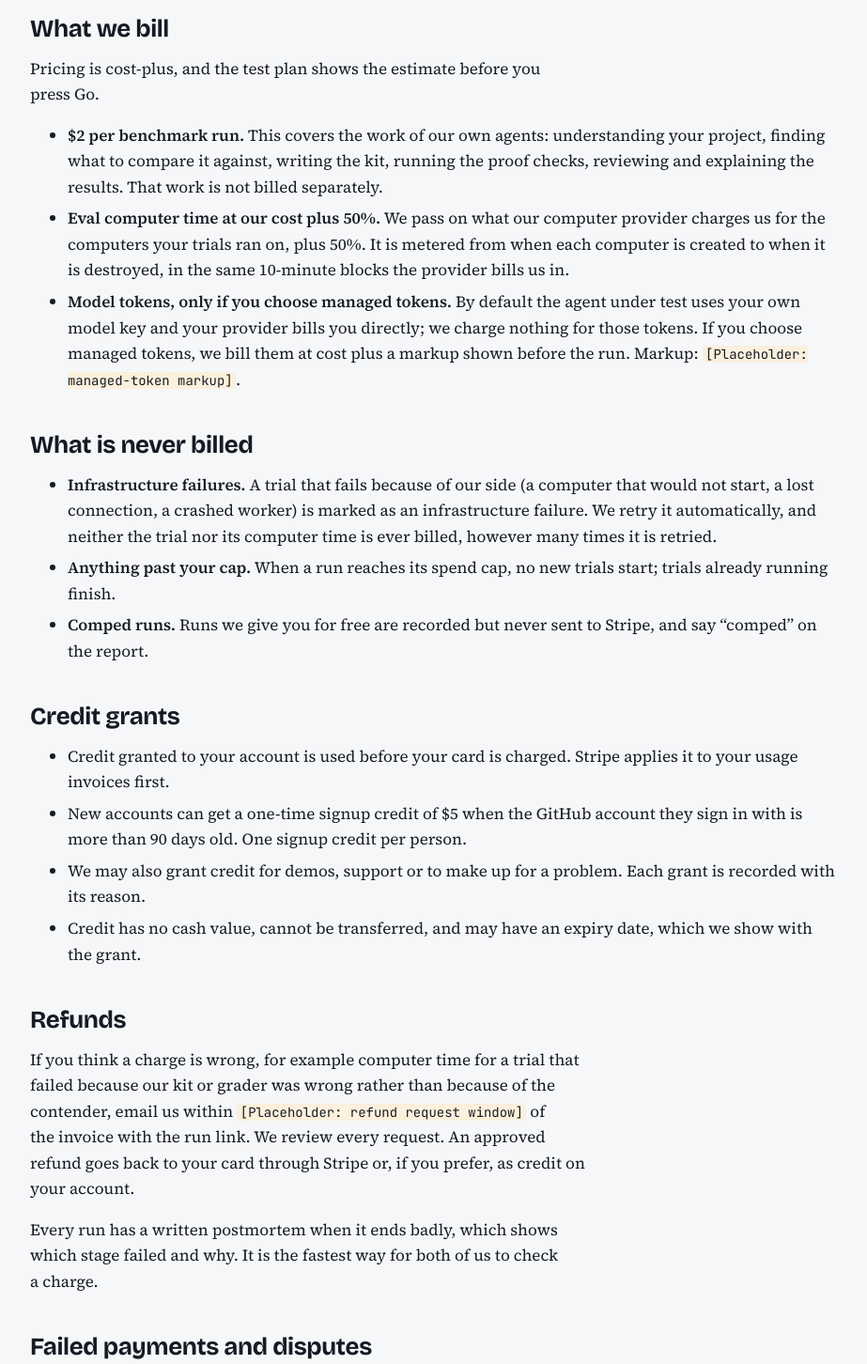
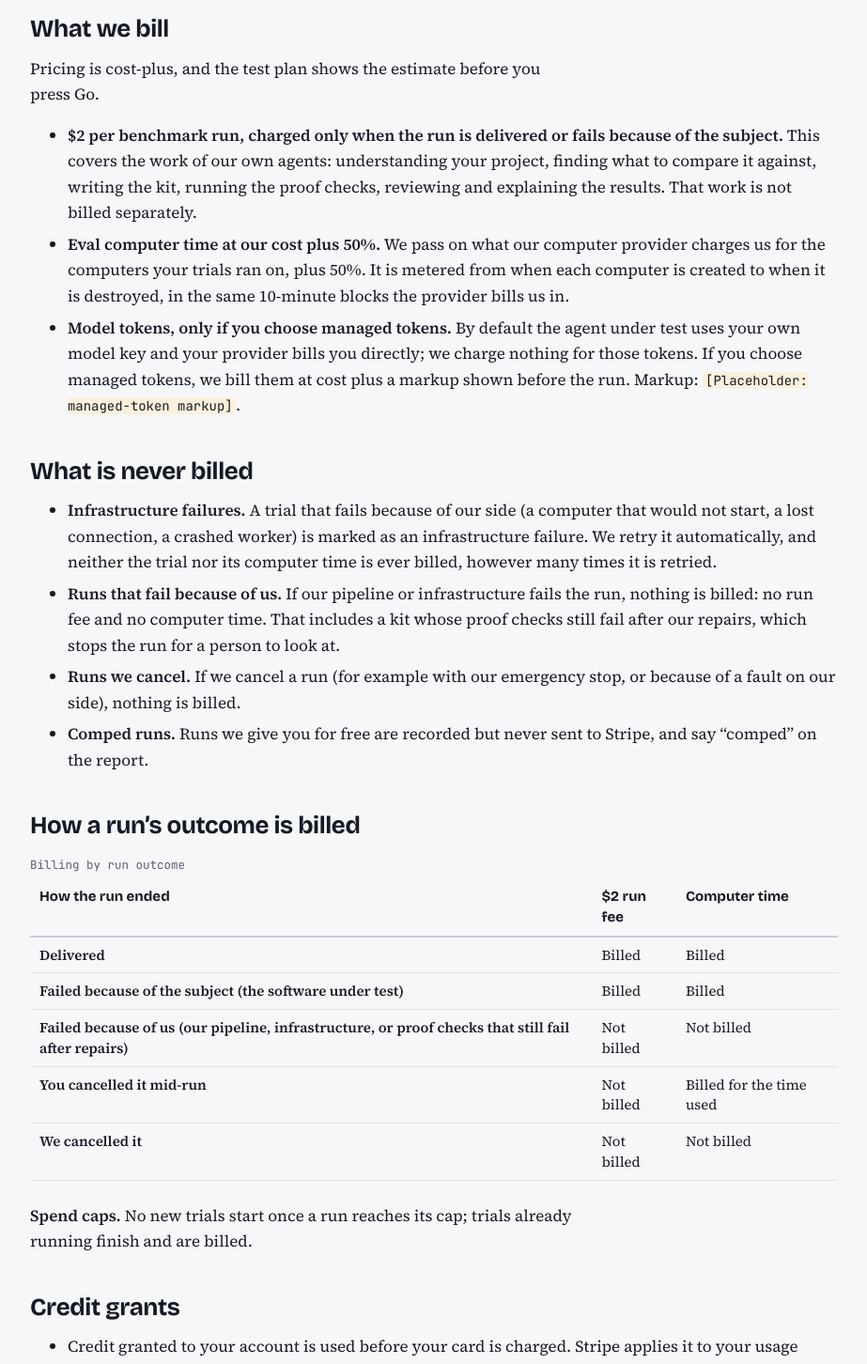
Before and after one commit to jaximus808/anybench, a Next.js app in the folder apps/web/: page /refunds in a window 1280 px wide. Shown: the part 820-2272 px from the top of the page at 94% size, without its empty margins (216-1139 px from the left). Built offline with nearby package versions, Linux system fonts and the light colour scheme; no server answers.

Commit message:
TDM-106 [11.9]: review fixes: billing by run outcome, shared trial computers, gate wording, no CI or Settings claims
Co-Authored-By: Claude <noreply@anthropic.com>

```diff
--- a/apps/web/app/(legal)/aup/page.tsx
+++ b/apps/web/app/(legal)/aup/page.tsx
@@ -55,7 +55,7 @@ export default function AupPage() {
         <ul>
           <li>
             Do only what the benchmark needs. Network access should stay within the hosts the kit
-            declares in <code>network.allow</code>; the runner checks this.
+            declares in <code>network.allow</code>; the runner records what each trial could reach.
           </li>
           <li>
             Do not tamper with the measurement: no editing gates, reference outputs or collectors
@@ -72,8 +72,8 @@ export default function AupPage() {
             benchmarking.
           </li>
           <li>
-            Do not rely on anything surviving a trial. Every eval computer is destroyed when its
-            trial ends.
+            Do not rely on anything surviving a trial. Your code runs on isolated computers created
+            for your eval and destroyed when your trials finish.
           </li>
         </ul>
       </section>
--- a/apps/web/app/(legal)/refunds/page.tsx
+++ b/apps/web/app/(legal)/refunds/page.tsx
@@ -1,7 +1,7 @@
 import type { Metadata } from "next";
 import Link from "next/link";
 import { LegalPage } from "../../../components/docs/LegalPage";
-import { Placeholder } from "../../../components/docs/Notices";
+import { Placeholder, TableWrap } from "../../../components/docs/Notices";
 
 export const metadata: Metadata = {
   title: "Refunds and billing",
@@ -14,7 +14,7 @@ export default function RefundsPage() {
     <LegalPage
       path="/refunds"
       title="Refunds and billing"
-      summary="Anybench bills by usage. You link a card once, usage adds up as your trials run, and Stripe sends a monthly invoice. Our own failures are never billed."
+      summary="Anybench bills by usage. You link a card once, usage adds up as your trials run, and Stripe sends a monthly invoice. Runs that fail because of us are never billed."
     >
       <section aria-labelledby="refunds-how">
         <h2 id="refunds-how">How billing works</h2>
@@ -46,10 +46,13 @@ export default function RefundsPage() {
         <p>Pricing is cost-plus, and the test plan shows the estimate before you press Go.</p>
         <ul>
           <li>
-            <strong>$2 per benchmark run.</strong> This covers the work of our own agents:
-            understanding your project, finding what to compare it against, writing the kit, running
-            the proof checks, reviewing and explaining the results. That work is not billed
-            separately.
+            <strong>
+              $2 per benchmark run, charged only when the run is delivered or fails because of the
+              subject.
+            </strong>{" "}
+            This covers the work of our own agents: understanding your project, finding what to
+            compare it against, writing the kit, running the proof checks, reviewing and explaining
+            the results. That work is not billed separately.
           </li>
           <li>
             <strong>Eval computer time at our cost plus 50%.</strong> We pass on what our computer
@@ -76,14 +79,69 @@ export default function RefundsPage() {
             computer time is ever billed, however many times it is retried.
           </li>
           <li>
-            <strong>Anything past your cap.</strong> When a run reaches its spend cap, no new trials
-            start; trials already running finish.
+            <strong>Runs that fail because of us.</strong> If our pipeline or infrastructure fails
+            the run, nothing is billed: no run fee and no computer time. That includes a kit whose
+            proof checks still fail after our repairs, which stops the run for a person to look at.
+          </li>
+          <li>
+            <strong>Runs we cancel.</strong> If we cancel a run (for example with our emergency
+            stop, or because of a fault on our side), nothing is billed.
           </li>
           <li>
             <strong>Comped runs.</strong> Runs we give you for free are recorded but never sent to
             Stripe, and say &ldquo;comped&rdquo; on the report.
           </li>
         </ul>
+      </section>
+
+      <section aria-labelledby="refunds-outcomes">
+        <h2 id="refunds-outcomes">How a run&rsquo;s outcome is billed</h2>
+        <TableWrap>
+          <table>
+            <caption>Billing by run outcome</caption>
+            <thead>
+              <tr>
+                <th scope="col">How the run ended</th>
+                <th scope="col">$2 run fee</th>
+                <th scope="col">Computer time</th>
+              </tr>
+            </thead>
+            <tbody>
+              <tr>
+                <th scope="row">Delivered</th>
+                <td>Billed</td>
+                <td>Billed</td>
+              </tr>
+              <tr>
+                <th scope="row">Failed because of the subject (the software under test)</th>
+                <td>Billed</td>
+                <td>Billed</td>
+              </tr>
+              <tr>
+                <th scope="row">
+                  Failed because of us (our pipeline, infrastructure, or proof checks that still
+                  fail after repairs)
+                </th>
+                <td>Not billed</td>
+                <td>Not billed</td>
+              </tr>
+              <tr>
+                <th scope="row">You cancelled it mid-run</th>
+                <td>Not billed</td>
+                <td>Billed for the time used</td>
+              </tr>
+              <tr>
+                <th scope="row">We cancelled it</th>
+                <td>Not billed</td>
+                <td>Not billed</td>
+              </tr>
+            </tbody>
+          </table>
+        </TableWrap>
+        <p>
+          <strong>Spend caps.</strong> No new trials start once a run reaches its cap; trials
+          already running finish and are billed.
+        </p>
       </section>
 
       <section aria-labelledby="refunds-credits">
@@ -138,10 +196,12 @@ export default function RefundsPage() {
       </section>
 
       <section aria-labelledby="refunds-cancel">
-        <h2 id="refunds-cancel">Cancelling</h2>
+        <h2 id="refunds-cancel">Cancelling your subscription</h2>
         <p>
-          You can remove your card and cancel your subscription at any time from the billing portal.
-          There is no minimum term. Usage before you cancelled is invoiced as normal. See also the{" "}
+          This is separate from cancelling a run (see{" "}
+          <a href="#refunds-outcomes">how a run&rsquo;s outcome is billed</a>). You can remove your
+          card and cancel your subscription at any time from the billing portal. There is no minimum
+          term. Usage before you cancelled is invoiced as normal. See also the{" "}
           <Link href="/terms">terms of service</Link>.
         </p>
       </section>
--- a/apps/web/app/docs/cli/page.tsx
+++ b/apps/web/app/docs/cli/page.tsx
@@ -112,8 +112,8 @@ export default function CliDocsPage() {
           The CLI authenticates with an API key (<code>ab_live_…</code> or <code>ab_test_…</code>
           ). Keys are shown once, can be limited to scopes (<code>runs:read</code>,{" "}
           <code>events:read</code>, <code>logs:read</code>, <code>alerts:write</code>,{" "}
-          <code>runs:write</code>, <code>publish:write</code>) and to specific runs, and can be
-          revoked from Settings.
+          <code>runs:write</code>, <code>publish:write</code>) and to specific runs, and are revocable.
+          A page for managing keys in the web app is coming soon.
         </p>
       </section>
 
--- a/apps/web/app/docs/kits/page.tsx
+++ b/apps/web/app/docs/kits/page.tsx
@@ -87,7 +87,7 @@ export default function KitsDocsPage() {
         <p>
           Every <code>measured</code> requirement must name a <code>gate_id</code>, and the score
           only accepts metrics from trials whose gate passed. A kit whose measured gate has no
-          oracle in <code>proof.oracle</code> does not validate. <code>reviewed</code>{" "}
+          oracle in <code>proof.oracle</code> does not validate, and a kit whose proof checks fail is not run. <code>reviewed</code>{" "}
           requirements are scored by a reviewer agent against <code>rubric.md</code> and may also
           be gated, for example to review only code whose tests pass.
         </p>
--- a/apps/web/components/docs/LegalPage.tsx
+++ b/apps/web/components/docs/LegalPage.tsx
@@ -18,7 +18,7 @@ export interface LegalPageProps {
 export function LegalPage({ path, title, summary, children }: LegalPageProps) {
   return (
     <div className={styles.shell}>
-      <SideNav label="Legal" links={LEGAL_LINKS} current={path} />
+      <SideNav label="Legal pages" links={LEGAL_LINKS} current={path} />
       <article className={styles.prose}>
         <DraftNotice />
         <h1>{title}</h1>
--- a/apps/web/components/docs/kit-example.ts
+++ b/apps/web/components/docs/kit-example.ts
@@ -38,7 +38,7 @@ workloads:
     title: 1 GB of quoted CSV with embedded newlines
     input: workloads/quoted-1gb/input/
 
-# L5 gate: runs on the scoring computer, never on the computer that ran the contender.
+# L5 gate: runs separately from the contender's trial, on its frozen outputs.
 gates:
   - id: same-rows
     kind: output-diff
--- a/apps/web/components/docs/kit-reference.ts
+++ b/apps/web/components/docs/kit-reference.ts
@@ -62,7 +62,7 @@ export const KIT_LAYERS: readonly KitLayer[] = [
     field: "requirements[].gate_id → gates[]",
     files: "gates/<id>/check.sh, reference/",
     contract:
-      "Runs only on the scoring computer, which never ran the contender. Writes gate.json {pass, reason, evidence[]}.",
+      "Runs separately from the contender's trial, on its frozen outputs. Writes gate.json {pass, reason, evidence[]}.",
   },
   {
     id: "L6",
@@ -134,7 +134,7 @@ export const DRIVER_DOCS: Readonly<Record<DriverType, DriverDoc>> = {
     className: "Coding agent",
     drivenBy: "claude -p --output-format stream-json on instruction.md in EVAL_WS",
     measured: "tokens, turns, cost, wall time",
-    gate: "hidden tests on the scoring computer",
+    gate: "hidden tests, run separately from the agent's trial",
   },
   "http-agent": {
     className: "API or chat agent",
@@ -146,7 +146,7 @@ export const DRIVER_DOCS: Readonly<Record<DriverType, DriverDoc>> = {
     className: "Harness with approvals",
     drivenBy: "run.sh plus an approver sidecar (human_in_loop: {kind, policy})",
     measured: "tests passed, time, tokens, claims, conflicts, approvals",
-    gate: "hidden tests on the scoring computer",
+    gate: "hidden tests, run separately from the agent's trial",
   },
 };
 
```
Also changed, not shown: apps/web/app/(legal)/privacy/page.tsx (+6 -4 lines), apps/web/app/(legal)/terms/page.tsx (+9 -8 lines), apps/web/app/docs/page.tsx (+4 -4 lines), 2 other files (tests, documents, lock files or other folders).
